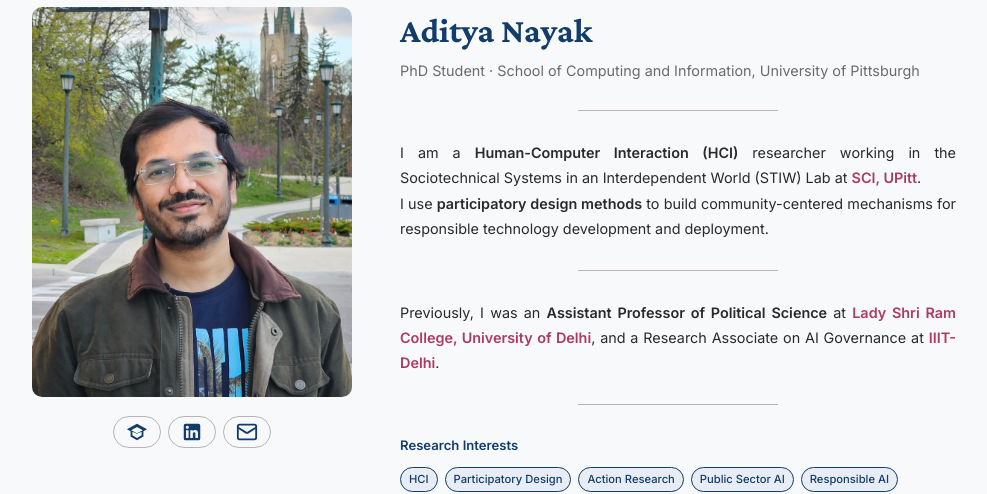
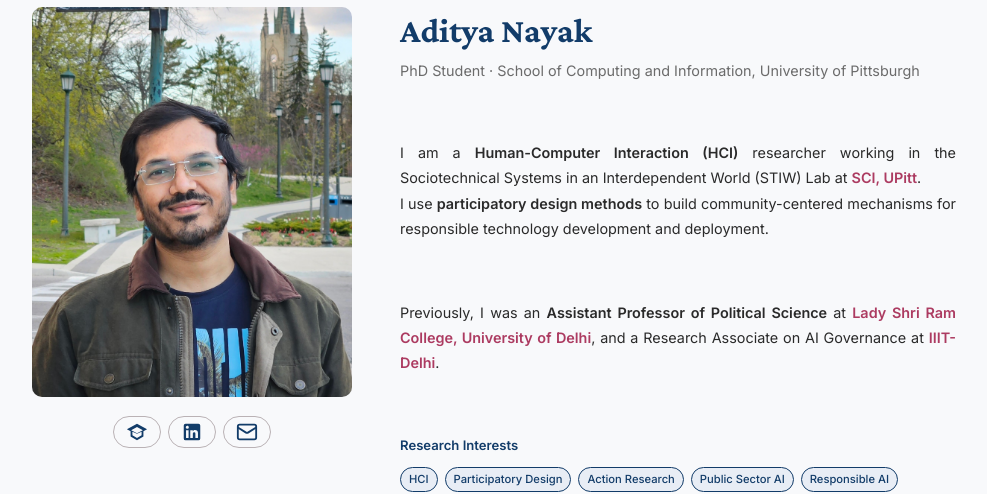
Before and after one commit to adityanayak-info/adityanayak-info.github.io, a Jekyll site: the page built from index.md, in a window 1280 px wide. Shown: the part 137-631 px from the top of the page, without its empty margins (146-1133 px from the left). Built offline with Jekyll 4.4.1, drawn with Linux system fonts in a browser that asks for light colours.

Commit message:
Change hr border color to transparent

```diff
--- a/assets/css/style.css
+++ b/assets/css/style.css
@@ -390,7 +390,7 @@ a:hover { color: var(--navy); text-decoration: underline; }
 hr.profile-rule {
   width: 200px;
   border: none;
-  border-top: 1px solid var(--slate);
+  border-top: 1px solid transparent;
   margin: 1.8rem auto;
 }
 
```
